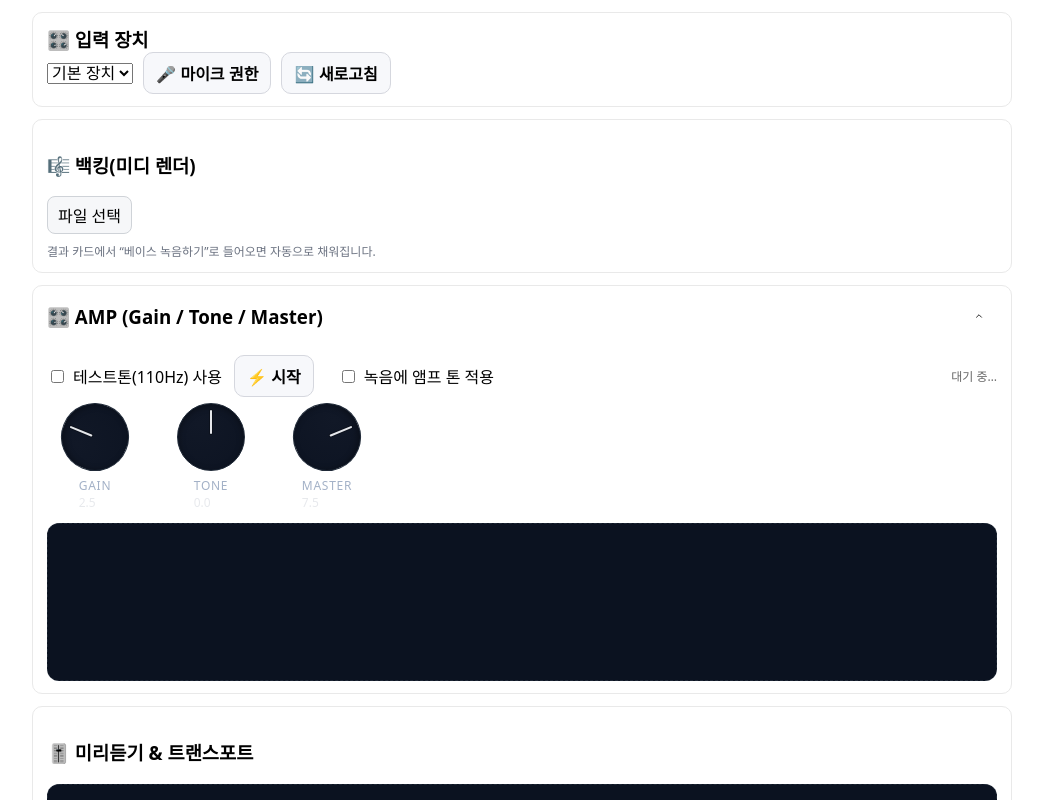
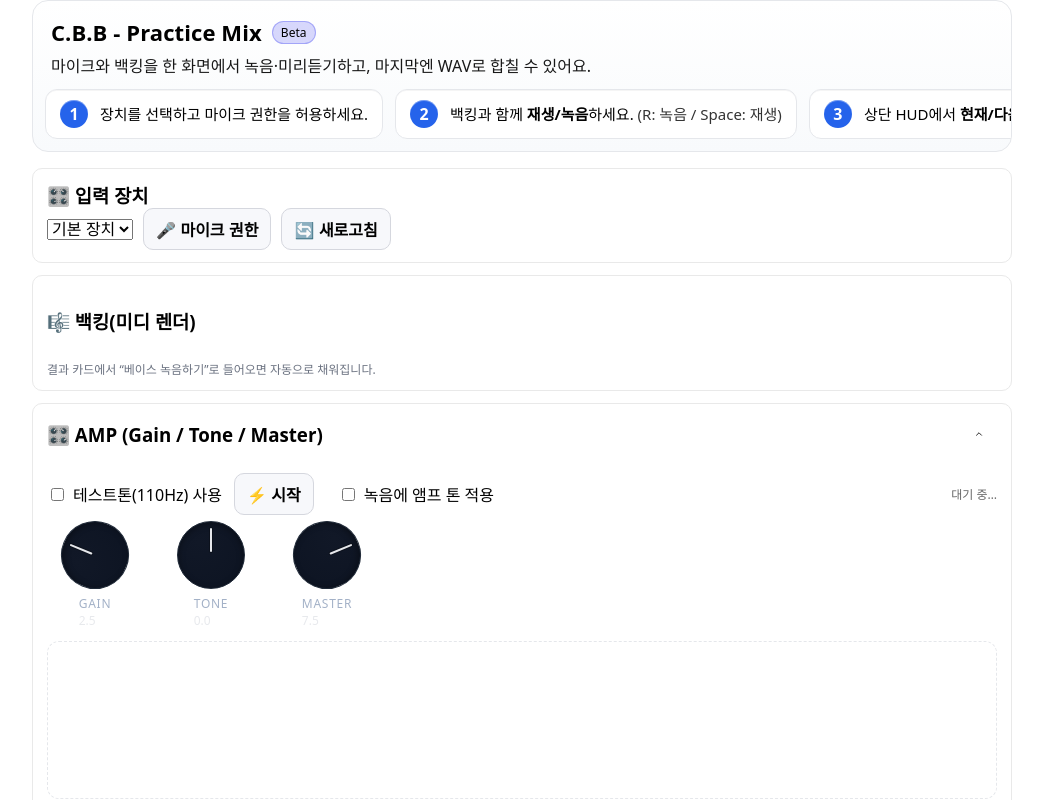
Before and after one commit to tejava7177/New_LSTM, a React (Vite) app in the folder frontend/: page /practice-mix in a window 1280 px wide. Shown: the top 800 px of the page, without its empty margins (118-1161 px from the left). Built offline with nearby package versions, Linux system fonts and the light colour scheme.

Commit message:
UI 수정 및 엠프 아코티언화

```diff
--- a/frontend/src/pages/PracticeMixPage.tsx
+++ b/frontend/src/pages/PracticeMixPage.tsx
@@ -67,7 +67,7 @@ function RecordingWaveScroll({
     }
     const g = cv.getContext("2d");
     if (g) {
-      g.fillStyle = "#0b1220";
+      g.fillStyle = "#ffffff";
       g.fillRect(0, 0, cv.width, cv.height);
     }
   };
@@ -112,7 +112,7 @@ function RecordingWaveScroll({
 
     const an = mode === "amp" ? (ampAnalyser || null) : (analyserRef.current || null);
     if (!an) {
-      g.fillStyle = "#0b1220";
+      g.fillStyle = "#ffffff";
       g.fillRect(0, 0, cv.width, cv.height);
       rafRef.current = requestAnimationFrame(draw);
       return;
@@ -121,7 +121,7 @@ function RecordingWaveScroll({
     // scroll left by 1px
     g.drawImage(cv, -1, 0);
     // clear the rightmost column
-    g.fillStyle = "#0b1220";
+    g.fillStyle = "#ffffff";
     g.fillRect(cv.width - 1, 0, 1, cv.height);
 
     const buf = new Float32Array(an.fftSize);
@@ -195,12 +195,50 @@ function RecordingWaveScroll({
   }, []);
 
   return (
-    <div className={className} style={{ background: "#0b1220", border: "1px dashed #1f2937", borderRadius: 12, padding: 8 }}>
+    <div className={className} style={{ background: "#ffffff", border: "1px dashed #e5e7eb", borderRadius: 12, padding: 8 }}>
       <canvas ref={canvasRef} style={{ width: "100%", height, display: "block" }} />
     </div>
   );
 }
 // === End Inline Visualizer ===
+
+function StepChip({ num, children }: { num: number; children: React.ReactNode }) {
+  return (
+    <div
+      style={{
+        display: 'flex',
+        alignItems: 'center',
+        gap: 12,
+        padding: '10px 14px',
+        borderRadius: 12,
+        background: '#ffffff',
+        border: '1px solid #e5e7eb',
+        boxShadow: '0 1px 0 rgba(0,0,0,0.04) inset',
+        flex: '0 0 auto',
+      }}
+    >
+      <span
+        aria-hidden="true"
+        style={{
+          display: 'inline-flex',
+          width: 28,
+          height: 28,
+          borderRadius: 16,
+          alignItems: 'center',
+          justifyContent: 'center',
+          fontWeight: 700,
+          background: '#2563eb',
+          color: '#fff',
+          boxShadow: '0 1px 0 rgba(255,255,255,0.35) inset',
+          flex: '0 0 auto',
+        }}
+      >
+        {num}
+      </span>
+      <span style={{ fontSize: 15, lineHeight: '20px' }}>{children}</span>
+    </div>
+  )
+}
 
 export default function PracticeMixPage() {
   /* ===== 라우터 state ===== */
@@ -440,6 +478,61 @@ export default function PracticeMixPage() {
   /* ===== 렌더 ===== */
   return (
     <div className="pmx-wrap">
+      {/* Hero & Onboarding */}
+      <header
+        className="pmx-hero"
+        style={{
+          marginBottom: 16,
+          borderRadius: 16,
+          overflow: 'hidden',
+          background: 'linear-gradient(180deg, #ffffff, #f8fafc)',
+          border: '1px solid #e5e7eb',
+        }}
+      >
+        <div style={{ padding: '16px 18px 12px 18px' }}>
+          <div style={{ display: 'flex', alignItems: 'center', gap: 10, marginBottom: 6 }}>
+            <h1 style={{ margin: 0, fontSize: 22, letterSpacing: '.1px' }}>C.B.B - Practice Mix</h1>
+            <span
+              style={{
+                padding: '2px 8px',
+                borderRadius: 999,
+                fontSize: 12,
+                background: 'rgba(99,102,241,.25)',
+                border: '1px solid rgba(99,102,241,.45)',
+              }}
+            >
+              Beta
+            </span>
+          </div>
+          <p style={{ margin: 0, opacity: 0.9 }}>
+            마이크와 백킹을 한 화면에서 녹음·미리듣기하고, 마지막엔 WAV로 합칠 수 있어요.
+          </p>
+        </div>
+
+        {/* Steps */}
+        <div
+          style={{
+            display: 'flex',
+            gap: 12,
+            padding: '0 12px 12px 12px',
+            flexWrap: 'nowrap',
+            overflowX: 'auto',
+            whiteSpace: 'nowrap',
+            WebkitOverflowScrolling: 'touch'
+          }}
+        >
+          <StepChip num={1}>장치를 선택하고 마이크 권한을 허용하세요.</StepChip>
+          <StepChip num={2}>
+            백킹과 함께 <b>재생/녹음</b>하세요. <span style={{ opacity: 0.8 }}>(R: 녹음 / Space: 재생)</span>
+          </StepChip>
+          <StepChip num={3}>
+            상단 HUD에서 <b>현재/다음 코드</b>를 확인하세요.
+          </StepChip>
+          <StepChip num={4}>
+            끝나면 <b>합치기</b>로 WAV를 받으세요.
+          </StepChip>
+        </div>
+      </header>
       {/* 입력 장치 */}
       <section className="pmx-panel">
         <div style={{display:'flex', alignItems:'center', gap:8}}>
@@ -490,7 +583,7 @@ export default function PracticeMixPage() {
             <input type="file" accept=".mid,.midi" onChange={e => {
               const f = e.target.files?.[0]; if (f) handleMidiFile(f)
             }}/>
-            <span>파일 선택</span>
+            {/*<span>파일 선택</span>*/}
           </label>
           {midiFile && <span className="hint">{midiFile.name}</span>}
         </div>
@@ -560,7 +653,7 @@ export default function PracticeMixPage() {
             <DialKnob label="Master" value={amp.master} min={0}  max={10} step={0.1} defaultValue={7.5} onChange={amp.setMaster} />
           </div>
 
-          <div className="scope" style={{background:'#0b1220', border:'1px dashed #1f2937', borderRadius:12, padding:8, marginTop:12}}>
+          <div className="scope" style={{background:'#ffffff', border:'1px dashed #e5e7eb', borderRadius:12, padding:8, marginTop:12}}>
             <AmpScope analyser={amp.analyser} />
           </div>
         </div>
@@ -614,6 +707,8 @@ export default function PracticeMixPage() {
             : <button className="btn danger" style={{marginLeft:12}} onClick={async ()=>{
                 if (applyAmpToRec) { await amp.stopAmpRecording() } else { await stop() }
                 setRecVizActive(false)
+                // Also stop any ongoing playback when recording is stopped
+                pause()
               }}>■ 정지</button>}
         </div>
       </section>
```
